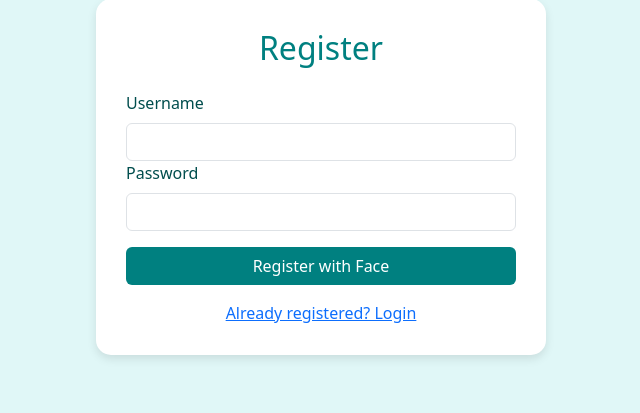
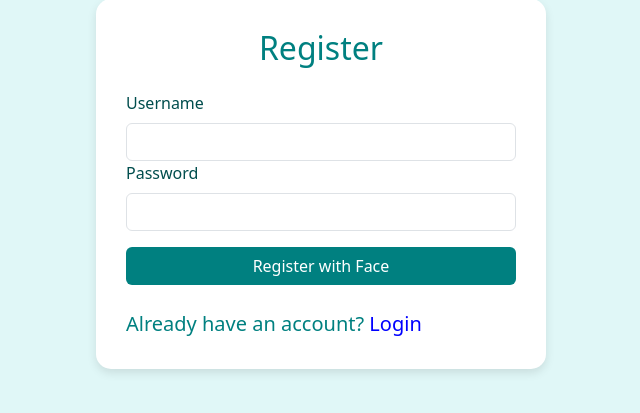
Before and after one commit to wajidkorkani/Biomatric-Authentication-python, a Flask app: page /register in a window 1280 px wide. Shown: the part 51-464 px from the top of the page, without its empty margins (319-959 px from the left). Run offline with Flask 3, Linux system fonts and the light colour scheme.

Commit message:
Update register.html

```diff
--- a/Src/Templates/register.html
+++ b/Src/Templates/register.html
@@ -24,6 +24,18 @@
         .btn-teal:hover {
             background-color: #006666;
         }
+        a{
+            color: blue;
+            text-decoration: none;
+            font-size: 20px;
+        }
+        a:hover{
+            text-decoration: underline;
+        }
+        span{
+            font-size: 20px;
+            color: #008080;
+        }
     </style>
 </head>
 <body>
@@ -39,9 +51,7 @@
             </div>
             <button type="submit" class="btn btn-teal w-100">Register with Face</button>
         </form>
-        <div class="text-center mt-3">
-            <a href="/login">Already registered? Login</a>
-        </div>
+        <br><span>Already have an account? <a href="/login">Login</a></span>
     </div>
 </body>
 </html>
```
